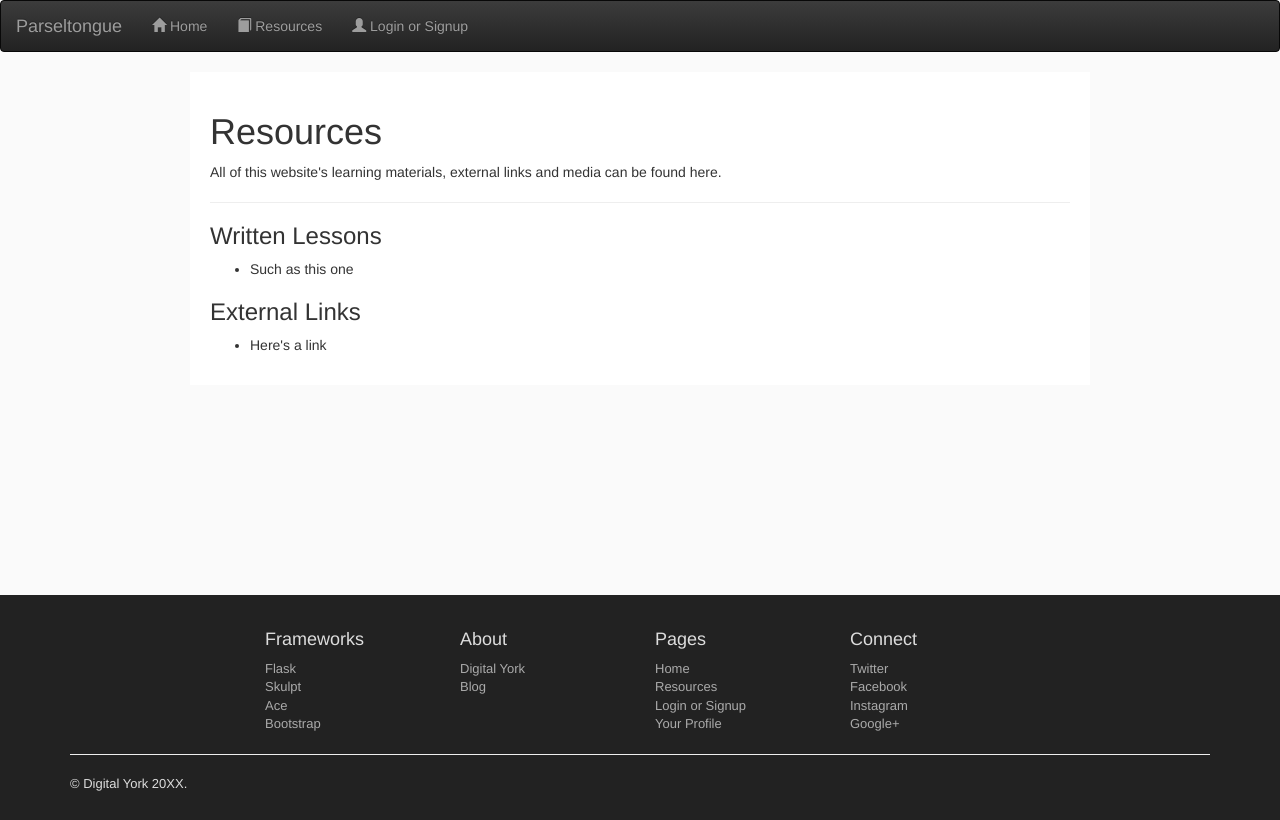
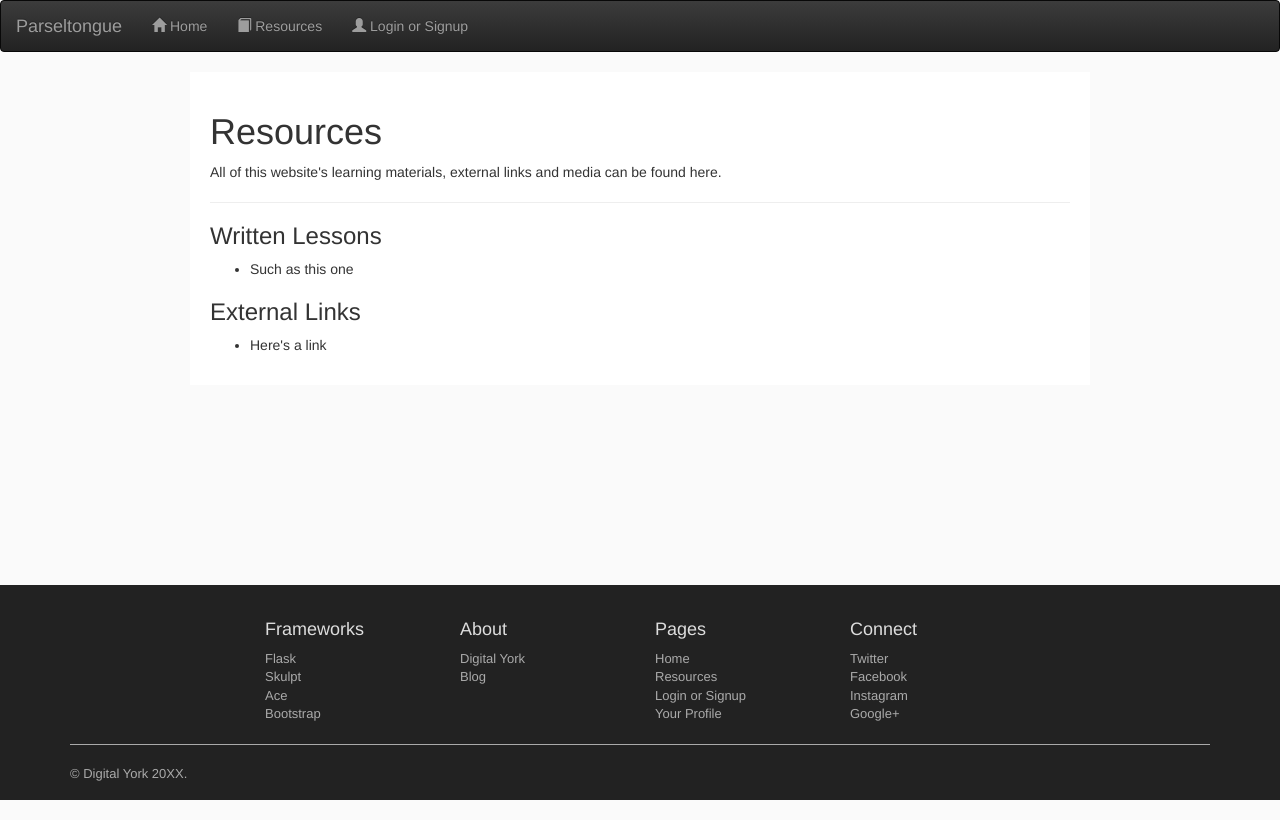
Before and after one commit to jackromo/codeyorkapp, a Flask app: page /resources in a window 1280 px wide. Run offline with Flask 2, Linux system fonts and the light colour scheme; parts of the project's set-up code (start-up, migrations or seed data) failed here and were passed over; some libraries are stand-ins or nearby versions.

Commit message:
Footer style fixes

```diff
--- a/app/static/css/base.css
+++ b/app/static/css/base.css
@@ -9,9 +9,9 @@ body {
     min-height: 100%;
     height: auto;
     /* Negative indent footer by its height */
-    margin: 0 auto -225px;
+    margin: 0 auto -215px;
     /* Pad bottom by footer height */
-    padding: 0 0 225px;
+    padding: 0 0 215px;
     background-color: #fafafa;
 }
 
@@ -19,26 +19,28 @@ body {
     max-width: 900px;
     left: 50%;
     padding: 20px;
+    margin-bottom: 20px;
     background-color: white;
 }
 
 #footer {
     width: 100%;
-    height: 225px;
-    padding: 10px;
+    height: 215px;
+    padding-left: 10px;
+    padding-right: 10px;
     padding-top: 25px;
     bottom: 0;
     left: 0;
-    margin-top: 20px;
+    /*margin-top: 20px;*/
     background-color: #222222;
     color: #dddddd;
     font-size: small;
 }
 
-#footer a:link {
+#footer a:link,
+#footer a:visited,
+#footer hr,
+#footer p {
     color: #aaaaaa;
+    border-color: #aaaaaa;
 }
-
-#footer a:visited {
-    color: #aaaaaa;
-}
```
